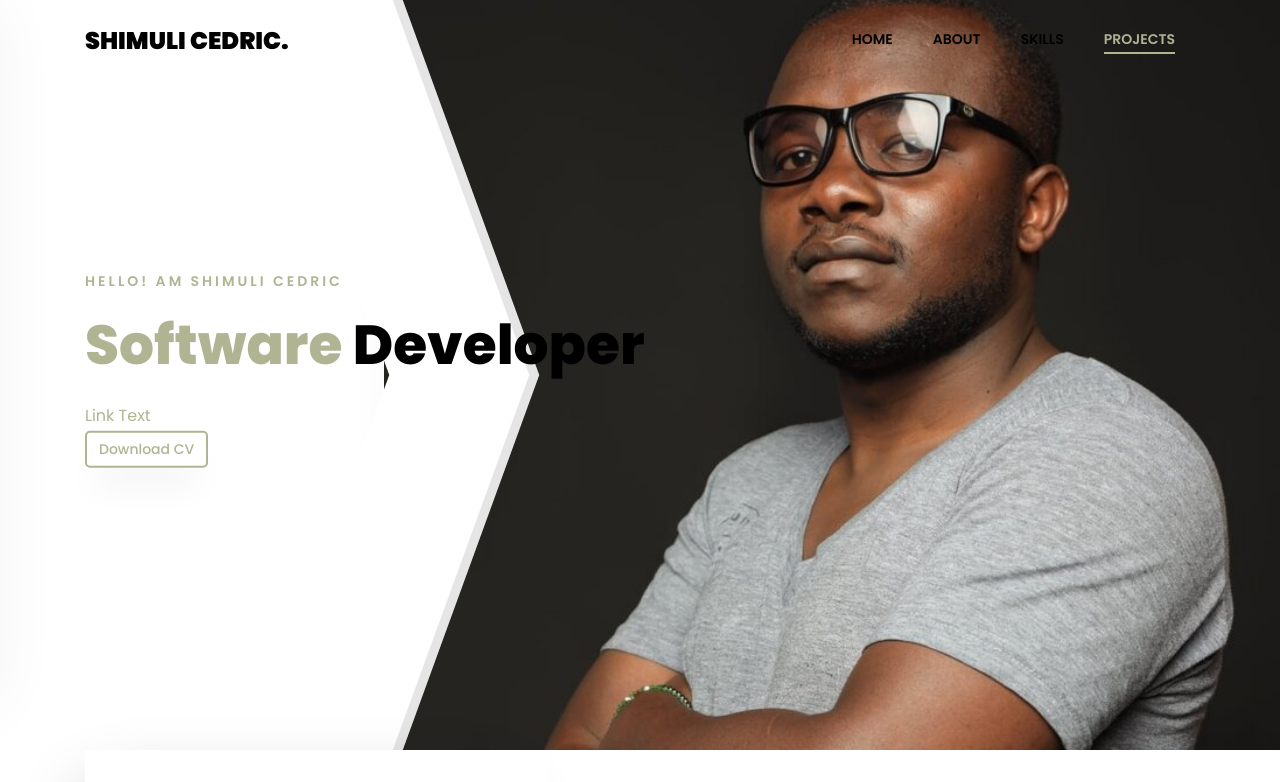
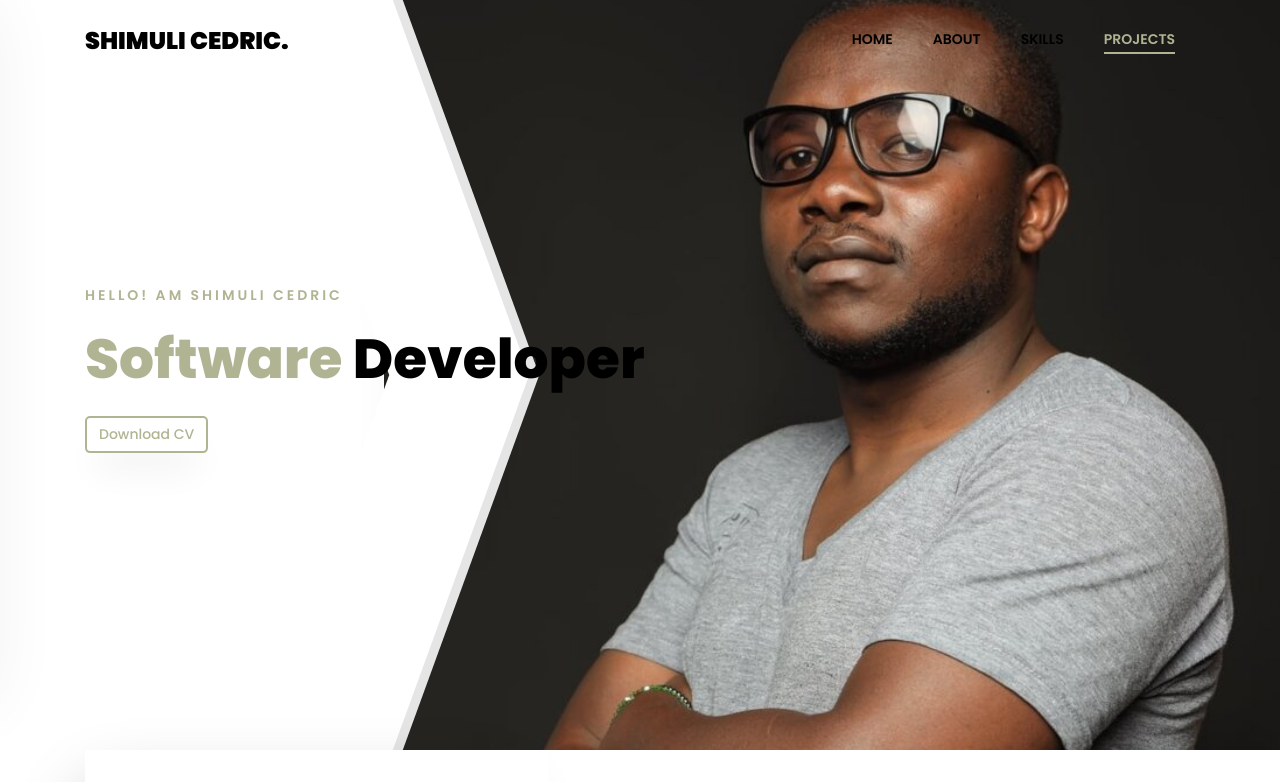
Before and after one commit to shimuli/cedricshimuli-website, a plain HTML site: page index.html in a window 1280 px wide. Shown: the top 782 px of the page. Drawn offline with Linux system fonts and the light colour scheme; some packages are replaced by stand-ins of ours; no server answers; files whose address does not match are found by name.

Commit message:
Update index.html

```diff
--- a/index.html
+++ b/index.html
@@ -53,8 +53,7 @@
 							<div class="text">
 								<span class="subheading">Hello! Am Shimuli Cedric</span>
 								<h1 class="mb-4 mt-3"><span>Software</span> Developer</h1>
-								<a href="/images/cv.pdf" attributes-list download="optional-value"> Link Text </a>
-								<p><a href="/images/cv.pdf" attributes-list download="optional-value" class="btn btn-primary btn-outline-primary">Download CV</a></p>
+									<p><a href="https://github.com/shimuli/cedricshimuli-website/blob/master/images/cv.pdf" target="_blank" attributes-list download="optional-value" class="btn btn-primary btn-outline-primary">Download CV</a></p>
 							</div>
 						</div>
 					</div>
```
